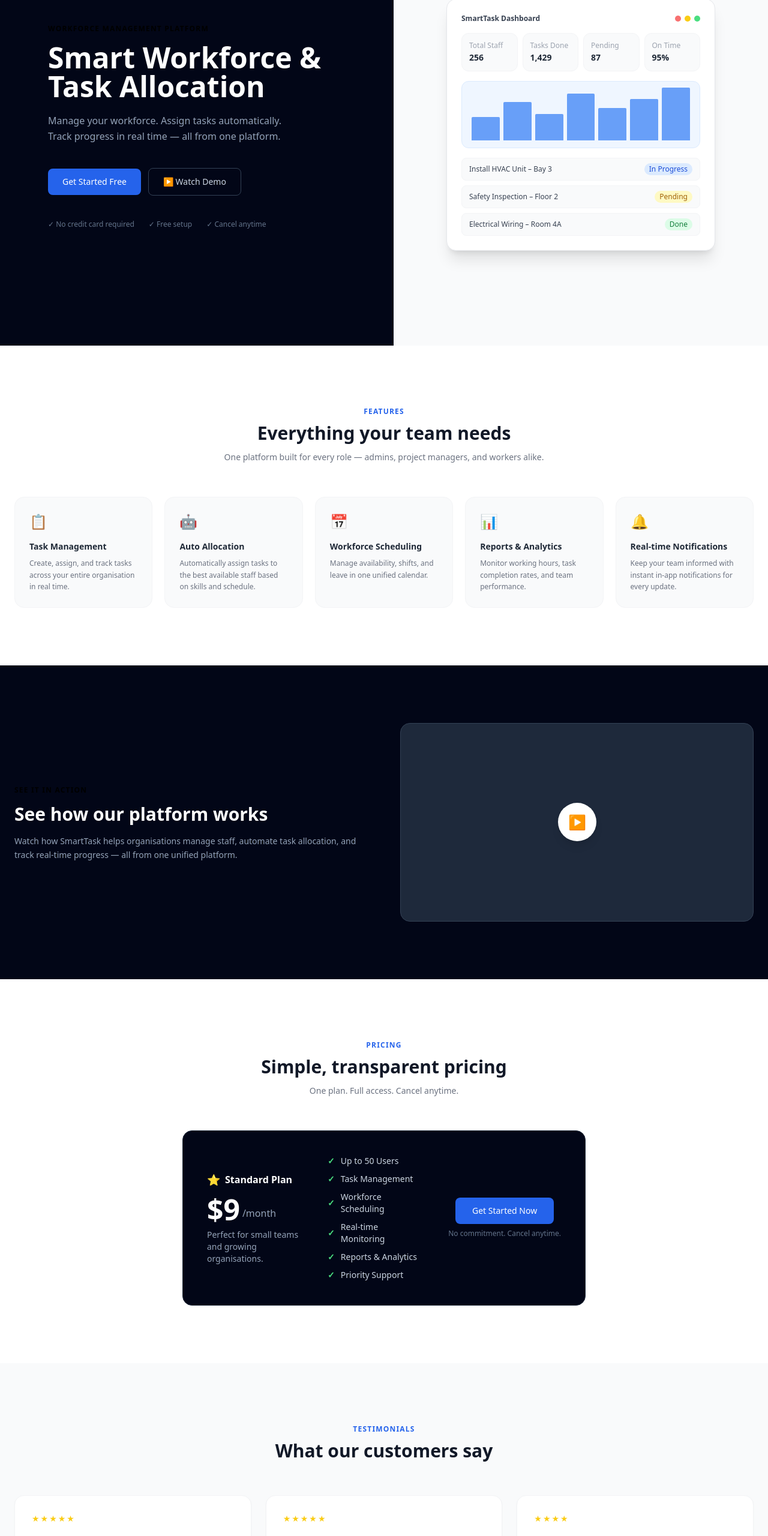
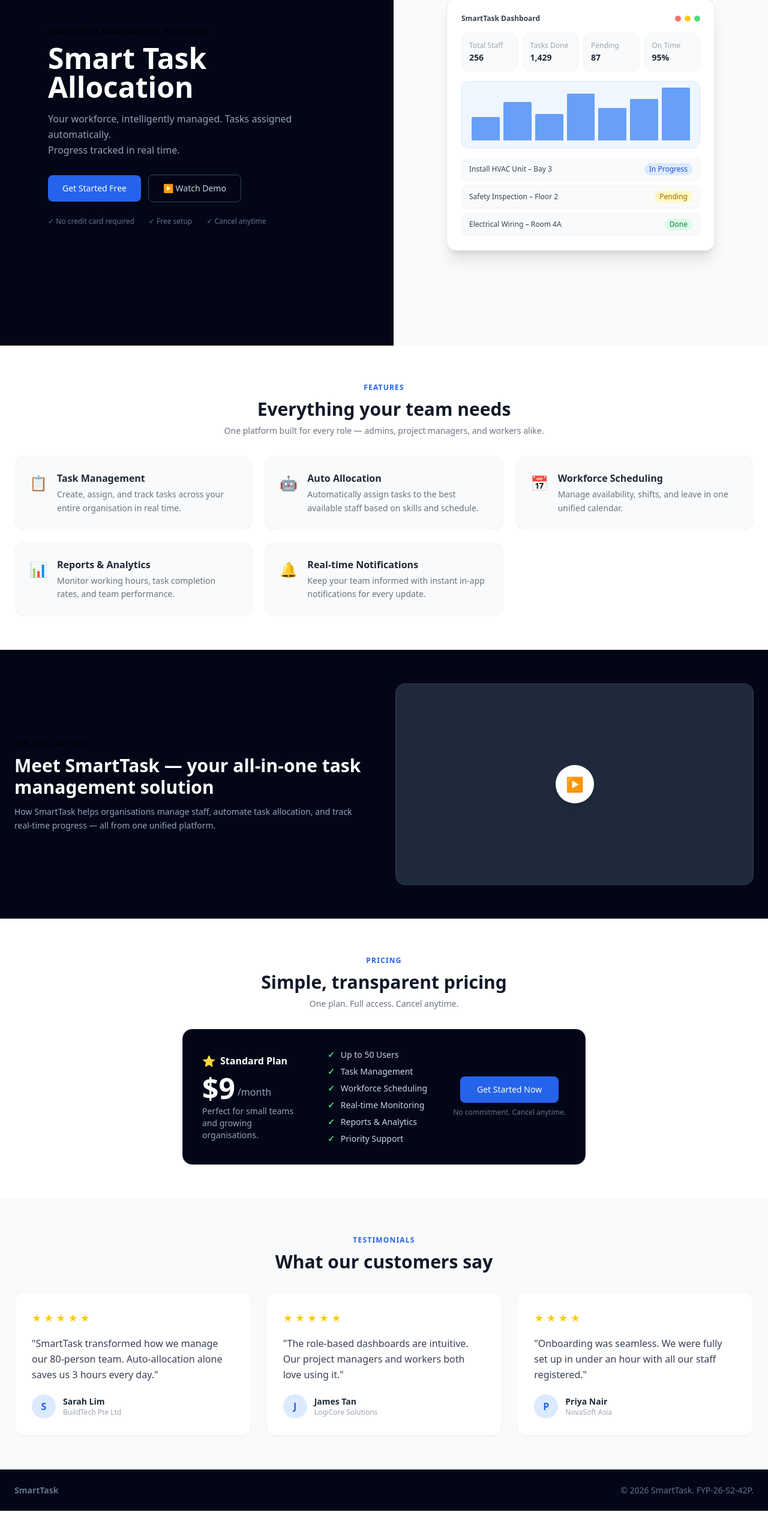
Before and after one commit to Bagelcraft/FYP-26-S2-42P-FYP, a React (Vite) app in the folder client/: page / in a window 1280 px wide. Shown: the part 225-2785 px from the top of the page at 60% size. After the commit the page ends 2743 px from the top, so only its background shows below. Built offline with nearby package versions, Linux system fonts and the light colour scheme; no server answers.

Commit message:
Clean up some item not part of storyboard

```diff
--- a/client/src/pages/admin/AdminDashboard.jsx
+++ b/client/src/pages/admin/AdminDashboard.jsx
@@ -32,10 +32,10 @@ export default function AdminDashboard() {
         {/* Stats */}
         <div className="grid grid-cols-2 lg:grid-cols-4 gap-4">
           {[
-            { label: 'ACTIVE ORGS', value: '3', delta: '+1 this month', color: 'text-blue-600' },
-            { label: 'OPEN ENQUIRIES', value: '1', delta: 'Awaiting reply', color: 'text-yellow-600' },
-            { label: 'ACTIVE SUBSCRIPTIONS', value: '2', delta: '1 suspended', color: 'text-green-600' },
-            { label: 'TOTAL USERS', value: '25', delta: 'Across all orgs', color: 'text-purple-600' },
+            { label: 'ACTIVE ORGS', value: '3', color: 'text-blue-600' },
+            { label: 'OPEN ENQUIRIES', value: '1', color: 'text-yellow-600' },
+            { label: 'ACTIVE SUBSCRIPTIONS', value: '2',color: 'text-green-600' },
+
           ].map((s) => (
             <div key={s.label} className="bg-white rounded-xl border border-gray-100 shadow-sm p-5">
               <p className="text-xs font-semibold uppercase tracking-wide text-gray-400">{s.label}</p>
@@ -102,7 +102,7 @@ export default function AdminDashboard() {
           {/* System Logs */}
           <div className="bg-white rounded-xl border border-gray-100 shadow-sm">
             <div className="px-5 py-4 border-b border-gray-100 flex items-center justify-between">
-              <h3 className="font-semibold text-gray-800">System Logs</h3>
+              <h3 className="font-semibold text-gray-800">Suggest to remove as not part of storyboard - System Logs</h3>
               <button className="text-primary-600 text-sm hover:underline">View all</button>
             </div>
             <div className="divide-y divide-gray-50">
@@ -119,25 +119,7 @@ export default function AdminDashboard() {
           </div>
 
           {/* System Health */}
-          <div className="bg-white rounded-xl border border-gray-100 shadow-sm p-5">
-            <h3 className="font-semibold text-gray-800 mb-4">System Health</h3>
-            <div className="space-y-3">
-              {[
-                { service: 'API Server', status: 'Operational', ok: true },
-                { service: 'Database', status: 'Operational', ok: true },
-                { service: 'Email Service', status: 'Not configured', ok: false },
-                { service: 'Task Scheduler', status: 'Operational', ok: true },
-              ].map((s) => (
-                <div key={s.service} className="flex items-center justify-between">
-                  <div className="flex items-center gap-2.5">
-                    <div className={`w-2 h-2 rounded-full ${s.ok ? 'bg-green-500' : 'bg-yellow-400'}`} />
-                    <p className="text-sm text-gray-700">{s.service}</p>
-                  </div>
-                  <p className={`text-xs font-medium ${s.ok ? 'text-green-600' : 'text-yellow-600'}`}>{s.status}</p>
-                </div>
-              ))}
-            </div>
-          </div>
+
         </div>
       </div>
     </DashboardLayout>
--- a/client/src/pages/admin/AuditLogs.jsx
+++ b/client/src/pages/admin/AuditLogs.jsx
@@ -36,7 +36,7 @@ export default function AuditLogs() {
     <DashboardLayout navItems={ADMIN_NAV} roleLabel="System Admin">
       <div className="space-y-6">
         <div>
-          <h2 className="text-xl font-bold text-gray-800">Audit Logs</h2>
+          <h2 className="text-xl font-bold text-gray-800">SUGGESTION TO REMOVE AS NOT PART OF STORYBOARD - Audit Logs </h2>
           <p className="text-gray-500 text-sm mt-0.5">Full audit trail of all platform activity.</p>
         </div>
 
--- a/client/src/pages/public/Home.jsx
+++ b/client/src/pages/public/Home.jsx
@@ -54,19 +54,20 @@ export default function Home() {
       {/* Hero — split dark/light */}
       <section className="flex min-h-[calc(100vh-64px)]">
         {/* Left — dark */}
-        <div className="flex-1 bg-slate-950 flex items-center px-10 lg:px-20 py-20">
+        <div className="flex-1 bg-slate-950 flex items-center px-10 lg:px-20 py-14">
           <div className="max-w-lg">
-            <span className="inline-block text-primary-400 text-xs font-semibold uppercase tracking-widest mb-4">
+            <span className="inline-block text-primary-400 text-xs font-semibold uppercase tracking-widest mb-3">
               Workforce Management Platform
             </span>
             <h1 className="text-4xl lg:text-5xl font-bold text-white leading-tight">
-              Smart Workforce &<br />Task Allocation
+              Smart Task Allocation
             </h1>
-            <p className="text-slate-400 mt-5 text-base leading-relaxed">
-              Manage your workforce. Assign tasks automatically.<br />
-              Track progress in real time — all from one platform.
+            <p className="text-slate-400 mt-4 text-base leading-relaxed">
+              Your workforce, intelligently managed. Tasks assigned automatically. <br />
+              Progress tracked in real time.
+
             </p>
-            <div className="flex items-center gap-3 mt-10">
+            <div className="flex items-center gap-3 mt-7">
               <Link
                 to="/register"
                 className="bg-primary-600 hover:bg-primary-500 text-white font-medium px-6 py-3 rounded-lg text-sm transition-colors"
@@ -80,7 +81,7 @@ export default function Home() {
                 ▶ Watch Demo
               </a>
             </div>
-            <div className="flex items-center gap-6 mt-10 text-slate-500 text-xs">
+            <div className="flex items-center gap-6 mt-6 text-slate-500 text-xs">
               <span>✓ No credit card required</span>
               <span>✓ Free setup</span>
               <span>✓ Cancel anytime</span>
@@ -89,7 +90,7 @@ export default function Home() {
         </div>
 
         {/* Right — light */}
-        <div className="flex-1 bg-gray-50 hidden md:flex items-center justify-center px-10 lg:px-16 py-20">
+        <div className="flex-1 bg-gray-50 hidden md:flex items-center justify-center px-10 lg:px-16 py-14">
           <div className="w-full max-w-md bg-white rounded-2xl border border-gray-200 shadow-xl p-6 space-y-4">
             <div className="flex items-center justify-between">
               <span className="text-xs font-semibold text-gray-700">SmartTask Dashboard</span>
@@ -138,21 +139,23 @@ export default function Home() {
       </section>
 
       {/* Features */}
-      <section id="features" className="bg-white py-24">
+      <section id="features" className="bg-white py-14">
         <div className="max-w-7xl mx-auto px-6">
-          <div className="text-center mb-14">
+          <div className="text-center mb-8">
             <span className="text-primary-600 text-xs font-semibold uppercase tracking-widest">Features</span>
             <h2 className="text-3xl font-bold text-gray-900 mt-2">Everything your team needs</h2>
-            <p className="text-gray-500 mt-3 max-w-xl mx-auto text-sm">
+            <p className="text-gray-500 mt-2 max-w-xl mx-auto text-sm">
               One platform built for every role — admins, project managers, and workers alike.
             </p>
           </div>
-          <div className="grid md:grid-cols-3 lg:grid-cols-5 gap-5">
+          <div className="grid grid-cols-1 sm:grid-cols-2 lg:grid-cols-3 gap-5">
             {features.map((f) => (
-              <div key={f.title} className="bg-gray-50 rounded-2xl border border-gray-100 p-6 hover:shadow-md transition-shadow">
-                <span className="text-2xl">{f.icon}</span>
-                <h3 className="font-semibold text-gray-800 mt-4 text-sm">{f.title}</h3>
-                <p className="text-gray-500 text-xs mt-2 leading-relaxed">{f.desc}</p>
+              <div key={f.title} className="bg-gray-50 rounded-2xl border border-gray-100 p-6 hover:shadow-md transition-shadow flex gap-4 items-start">
+                <span className="text-2xl mt-1">{f.icon}</span>
+                <div>
+                  <h3 className="font-semibold text-gray-800 text-base">{f.title}</h3>
+                  <p className="text-gray-500 text-sm mt-1 leading-relaxed">{f.desc}</p>
+                </div>
               </div>
             ))}
           </div>
@@ -160,14 +163,13 @@ export default function Home() {
       </section>
 
       {/* Demo */}
-      <section id="demo" className="bg-slate-950 py-24">
-        <div className="max-w-7xl mx-auto px-6 flex flex-col md:flex-row items-center gap-14">
+      <section id="demo" className="bg-slate-950 py-14">
+        <div className="max-w-7xl mx-auto px-6 flex flex-col md:flex-row items-center gap-10">
           <div className="flex-1">
             <span className="text-primary-400 text-xs font-semibold uppercase tracking-widest">See it in action</span>
-            <h2 className="text-3xl font-bold text-white mt-3">See how our platform works</h2>
-            <p className="text-slate-400 mt-4 text-sm leading-relaxed">
-              Watch how SmartTask helps organisations manage staff, automate task allocation,
-              and track real-time progress — all from one unified platform.
+            <h2 className="text-3xl font-bold text-white mt-2">Meet SmartTask — your all-in-one task management solution</h2>
+            <p className="text-slate-400 mt-3 text-sm leading-relaxed">
+              How SmartTask helps organisations manage staff, automate task allocation, and track real-time progress — all from one unified platform.
             </p>
           </div>
           <div className="flex-1 bg-slate-800 rounded-2xl aspect-video flex items-center justify-center border border-slate-700">
@@ -179,26 +181,26 @@ export default function Home() {
       </section>
 
       {/* Pricing */}
-      <section id="pricing" className="bg-white py-24">
+      <section id="pricing" className="bg-white py-14">
         <div className="max-w-7xl mx-auto px-6">
-          <div className="text-center mb-14">
+          <div className="text-center mb-8">
             <span className="text-primary-600 text-xs font-semibold uppercase tracking-widest">Pricing</span>
             <h2 className="text-3xl font-bold text-gray-900 mt-2">Simple, transparent pricing</h2>
-            <p className="text-gray-500 mt-3 text-sm">One plan. Full access. Cancel anytime.</p>
+            <p className="text-gray-500 mt-2 text-sm">One plan. Full access. Cancel anytime.</p>
           </div>
-          <div className="max-w-2xl mx-auto bg-slate-950 rounded-2xl border border-slate-800 p-10 flex flex-col md:flex-row items-center gap-10">
+          <div className="max-w-2xl mx-auto bg-slate-950 rounded-2xl border border-slate-800 p-8 flex flex-col md:flex-row items-center gap-8">
             <div className="flex-1">
               <div className="flex items-center gap-2 mb-2">
                 <span className="text-yellow-400 text-lg">⭐</span>
                 <span className="font-bold text-white">Standard Plan</span>
               </div>
-              <div className="flex items-end gap-1 mt-3">
+              <div className="flex items-end gap-1 mt-2">
                 <span className="text-5xl font-bold text-white">$9</span>
                 <span className="text-slate-400 mb-1.5">/month</span>
               </div>
-              <p className="text-slate-400 text-sm mt-2">Perfect for small teams and growing organisations.</p>
+              <p className="text-slate-400 text-sm mt-1">Perfect for small teams and growing organisations.</p>
             </div>
-            <div className="flex-1 space-y-2.5">
+            <div className="flex-1 space-y-2">
               {['Up to 50 Users', 'Task Management', 'Workforce Scheduling', 'Real-time Monitoring', 'Reports & Analytics', 'Priority Support'].map((f) => (
                 <div key={f} className="flex items-center gap-2.5 text-sm text-slate-300">
                   <span className="text-green-400 font-bold">✓</span> {f}
@@ -219,23 +221,25 @@ export default function Home() {
       </section>
 
       {/* Testimonials */}
-      <section id="testimonials" className="bg-gray-50 py-24">
+      <section id="testimonials" className="bg-gray-50 py-14">
         <div className="max-w-7xl mx-auto px-6">
-          <div className="text-center mb-14">
+          <div className="text-center mb-8">
             <span className="text-primary-600 text-xs font-semibold uppercase tracking-widest">Testimonials</span>
             <h2 className="text-3xl font-bold text-gray-900 mt-2">What our customers say</h2>
           </div>
           <div className="grid md:grid-cols-3 gap-6">
             {testimonials.map((t) => (
-              <div key={t.name} className="bg-white rounded-2xl border border-gray-100 shadow-sm p-7">
-                <div className="flex gap-0.5 mb-4">
-                  {Array.from({ length: t.rating }).map((_, i) => (
-                    <span key={i} className="text-yellow-400 text-sm">★</span>
-                  ))}
+              <div key={t.name} className="bg-white rounded-2xl border border-gray-100 shadow-sm p-7 flex flex-col justify-between">
+                <div>
+                  <div className="flex gap-1 mb-4">
+                    {Array.from({ length: t.rating }).map((_, i) => (
+                      <span key={i} className="text-yellow-400 text-lg">★</span>
+                    ))}
+                  </div>
+                  <p className="text-gray-700 text-base leading-relaxed mb-5">"{t.text}"</p>
                 </div>
-                <p className="text-gray-700 text-sm leading-relaxed mb-5">"{t.text}"</p>
                 <div className="flex items-center gap-3">
-                  <div className="w-9 h-9 rounded-full bg-primary-100 flex items-center justify-center text-primary-600 font-bold text-sm">
+                  <div className="w-10 h-10 rounded-full bg-primary-100 flex items-center justify-center text-primary-600 font-bold text-base">
                     {t.name[0]}
                   </div>
                   <div>
@@ -250,7 +254,7 @@ export default function Home() {
       </section>
 
       {/* Footer */}
-      <footer className="bg-slate-950 border-t border-slate-800 py-8">
+      <footer className="bg-slate-950 border-t border-slate-800 py-6">
         <div className="max-w-7xl mx-auto px-6 flex items-center justify-between text-sm text-slate-500">
           <span className="text-primary-400 font-bold">SmartTask</span>
           <span>© 2026 SmartTask. FYP-26-S2-42P.</span>
```
